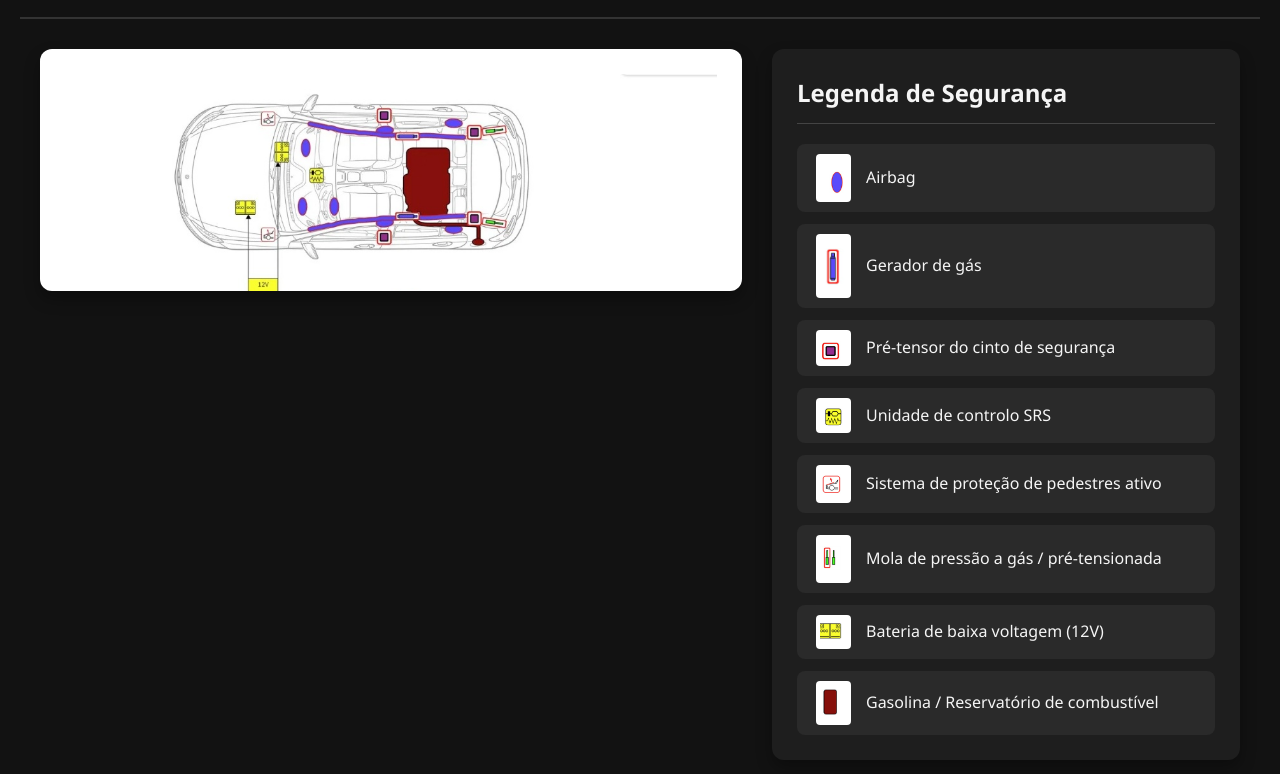
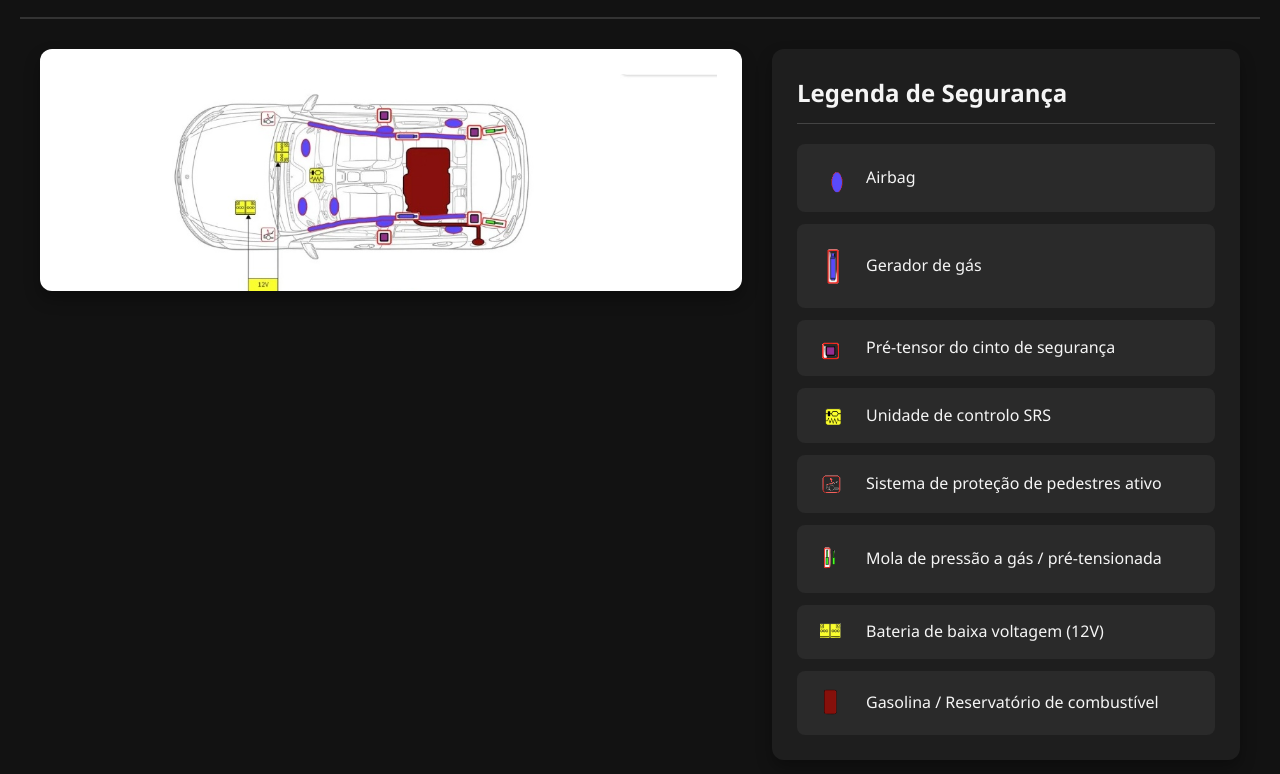
Before and after one commit to contactdinis22-eng/qr-code, a plain HTML site: page index.html in a window 1280 px wide. Shown: the part 102-876 px from the top of the page. Drawn offline with Linux system fonts and the light colour scheme.

Commit message:
Change background color to transparent and update images

```diff
--- a/index.html
+++ b/index.html
@@ -121,7 +121,8 @@
             margin-right: 15px;
             flex-shrink: 0;
             object-fit: contain;
-            background-color: white;
+            /* Como tiraste o fundo, podes deixar assim ou remover o background-color */
+            background-color: transparent;
             border-radius: 4px;
             padding: 4px;
         }
@@ -162,42 +163,42 @@
             <ul class="legend-list" id="legendList">
 
                 <li class="legend-item">
-                    <img src="image_999f48.png" alt="Airbag" class="icon-img">
+                    <img src="image_999f48-jukebox-bg-removed.png" alt="Airbag" class="icon-img">
                     <span class="legend-text">Airbag</span>
                 </li>
 
                 <li class="legend-item">
-                    <img src="image_999f44.png" alt="Gerador de gás" class="icon-img">
+                    <img src="image_999f44-jukebox-bg-removed.png" alt="Gerador de gás" class="icon-img">
                     <span class="legend-text">Gerador de gás</span>
                 </li>
 
                 <li class="legend-item">
-                    <img src="image_999f2a.png" alt="Pré-tensor do cinto" class="icon-img">
+                    <img src="image_999f2a-jukebox-bg-removed.png" alt="Pré-tensor do cinto" class="icon-img">
                     <span class="legend-text">Pré-tensor do cinto de segurança</span>
                 </li>
 
                 <li class="legend-item">
-                    <img src="image_999f22.png" alt="Controlo SRS" class="icon-img">
+                    <img src="image_999f22-jukebox-bg-removed.png" alt="Controlo SRS" class="icon-img">
                     <span class="legend-text">Unidade de controlo SRS</span>
                 </li>
 
                 <li class="legend-item">
-                    <img src="image_999f09.png" alt="Proteção de pedestres" class="icon-img">
+                    <img src="image_999f09-jukebox-bg-removed.png" alt="Proteção de pedestres" class="icon-img">
                     <span class="legend-text">Sistema de proteção de pedestres ativo</span>
                 </li>
 
                 <li class="legend-item">
-                    <img src="image_999f03.png" alt="Mola de pressão" class="icon-img">
+                    <img src="image_999f03-jukebox-bg-removed.png" alt="Mola de pressão" class="icon-img">
                     <span class="legend-text">Mola de pressão a gás / pré-tensionada</span>
                 </li>
 
                 <li class="legend-item">
-                    <img src="image_999ee6.png" alt="Bateria 12V" class="icon-img">
+                    <img src="image_999ee6-jukebox-bg-removed.png" alt="Bateria 12V" class="icon-img">
                     <span class="legend-text">Bateria de baixa voltagem (12V)</span>
                 </li>
 
                 <li class="legend-item">
-                    <img src="image_999ece.png" alt="Combustível" class="icon-img">
+                    <img src="image_999ece-jukebox-bg-removed.png" alt="Combustível" class="icon-img">
                     <span class="legend-text">Gasolina / Reservatório de combustível</span>
                 </li>
             </ul>
```
